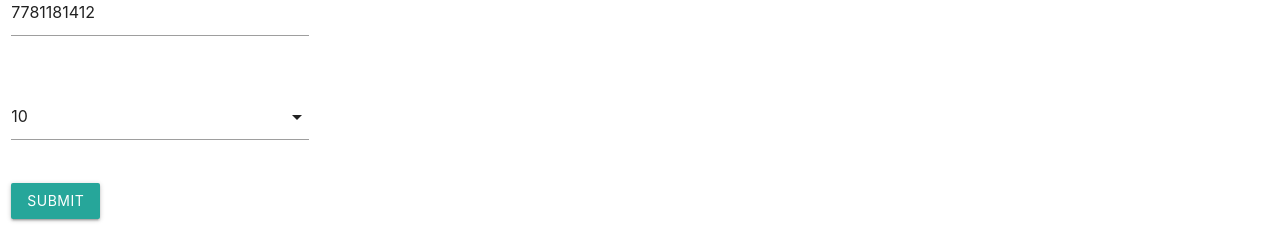
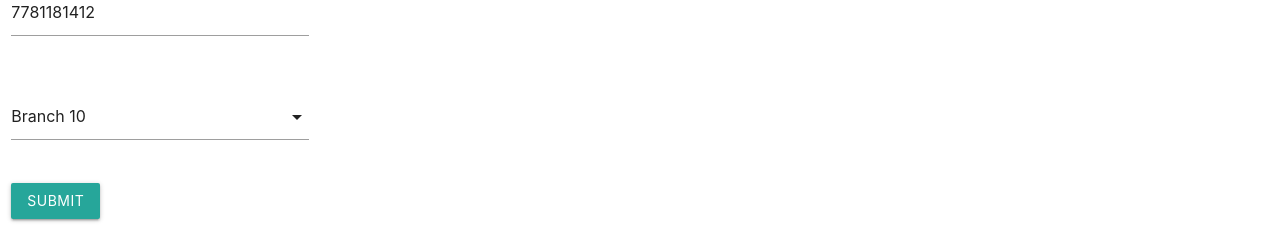
Before and after one commit to daanish93/comp353, a PHP site: page /modifyEmployee.php?id=1 in a window 1280 px wide. Shown: the part 1001-1237 px from the top of the page. Run offline with PHP 8.4, Linux system fonts and the light colour scheme; data comes from the database, SQL or seed files in the repository; some libraries are stand-ins or nearby versions.

Commit message:
Another small fix

```diff
--- a/modifyEmployee.php
+++ b/modifyEmployee.php
@@ -177,7 +177,7 @@
         if ($result->num_rows > 0) {
           echo  " <div class='row'> <div class='input-field col s12'>
            <select name='branch_id'>
-             <option value='$branch_id'>$branch_id</option>";
+             <option value='$branch_id'>Branch $branch_id</option>";
 
              // output data of each row
             while($row = $result->fetch_assoc()) {
```
